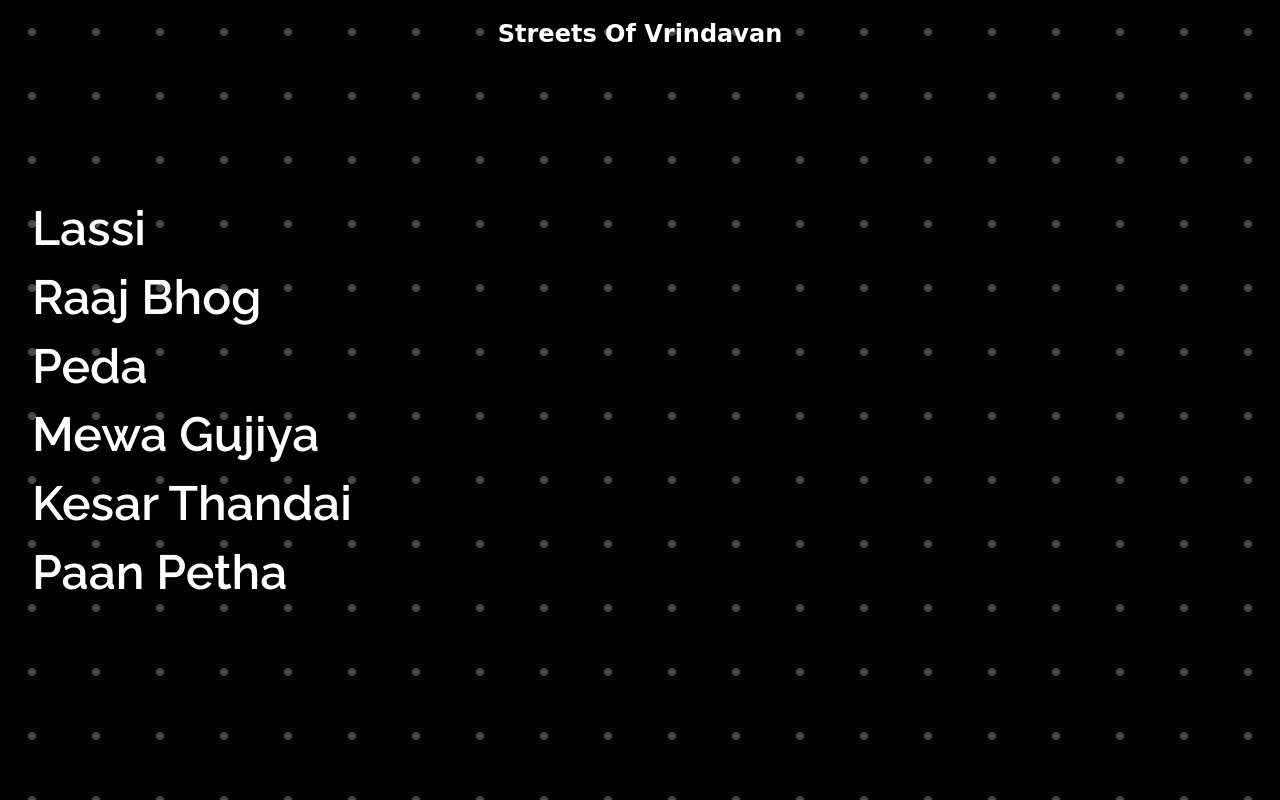
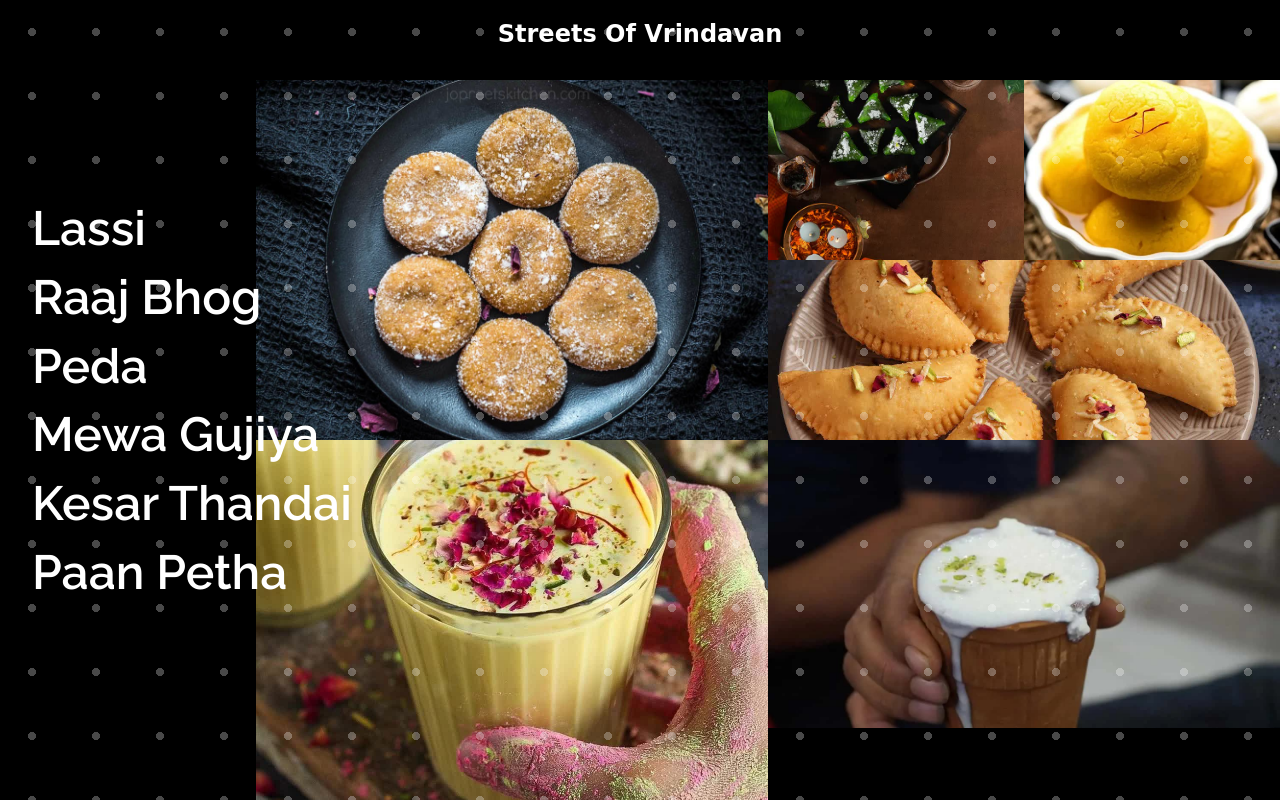
Before and after one commit to shivamdangi7/StreetsOfVrindavan, a plain HTML site: page index.html in a window 1280 px wide. Drawn offline with Linux system fonts and the light colour scheme; the site is published under a folder, as on GitHub Pages, so addresses that start at the root find nothing; a web font is replaced by a local one.

Commit message:
updated urls

```diff
--- a/index.html
+++ b/index.html
@@ -37,12 +37,12 @@
         </div>
 
         <div id="menu-images">
-            <img class="menu-image image1" src="/images/lassiImg.jpg" alt="">
-            <img class="menu-image image2" src="/images/rajbhog.jpg" alt="">
-            <img class="menu-image image3" src="/images/MathuraPeda.jpg" alt="">
-            <img class="menu-image image4" src="/images/mewagujiya.jpg" alt="">
-            <img class="menu-image image5" src="/images/kesarthandai.jpg" alt="">
-            <img class="menu-image image6" src="/images/bansiwala-paanpetha.jpg" alt="">
+            <img class="menu-image image1" src="./images/lassiImg.jpg" alt="">
+            <img class="menu-image image2" src="./images/rajbhog.jpg" alt="">
+            <img class="menu-image image3" src="./images/MathuraPeda.jpg" alt="">
+            <img class="menu-image image4" src="./images/mewagujiya.jpg" alt="">
+            <img class="menu-image image5" src="./images/kesarthandai.jpg" alt="">
+            <img class="menu-image image6" src="./images/bansiwala-paanpetha.jpg" alt="">
         </div>
 
         <script src="script.js"></script>
```
